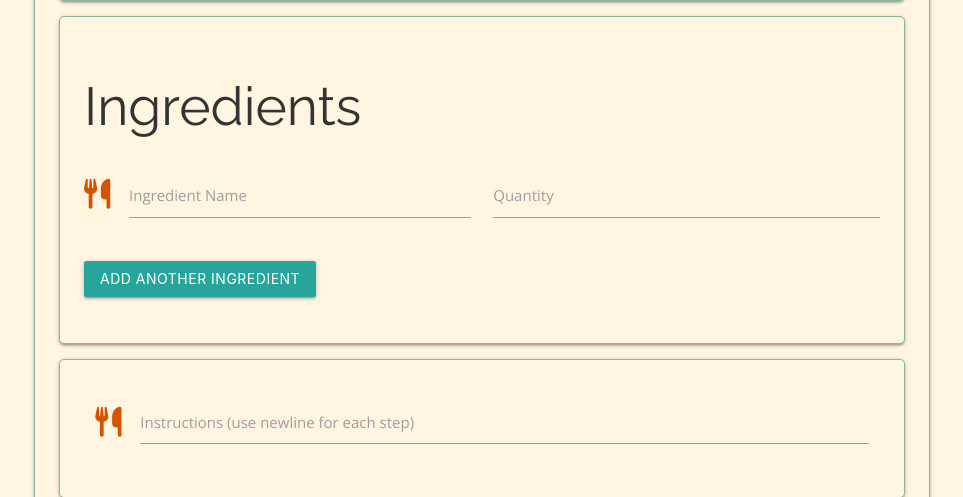
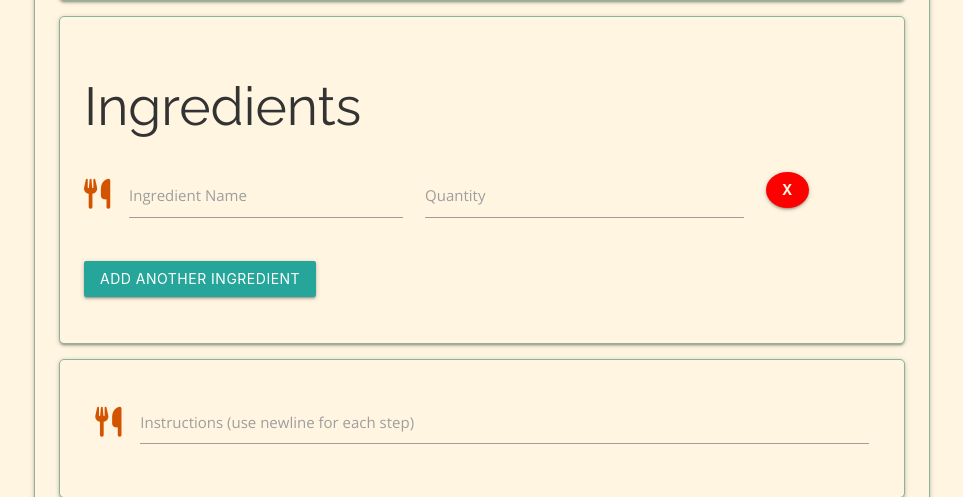
Before and after one commit to TaherCCG/airybitesrecipes, a Flask app: page /add_recipe in a window 1280 px wide. Shown: the part 873-1370 px from the top of the page, without its empty margins (158-1121 px from the left). Run offline with Flask 3, Linux system fonts and the light colour scheme; the visitor is signed in with stand-in values (Sample User, id 1); data that the repository does not hold is empty; some libraries are stand-ins or nearby versions.

Commit message:
Add: Button to remove ingrediant

```diff
--- a/static/css/style.css
+++ b/static/css/style.css
@@ -50,6 +50,7 @@ a:hover {
     color: var(--secondary-colour);
 }
 
+/* Buttons */
 .button-primary {
     background-color: var(--primary-colour);
     color: var(--neutral-colour);
@@ -71,6 +72,24 @@ a:hover {
 .btn-small {
     background-color: var(--accent-colour);
     margin-bottom: 25px;
+}
+
+.remove-ingredient-btn {
+    background-color: red;
+    border-radius: 50%;
+    color: var(--neutral-colour);
+    font-weight: bold;
+}
+
+.remove-ingredient-btn:hover {
+    background-color: rgb(121, 5, 5);
+}
+
+.remove-ingredient-span {
+    display:none;
+}
+.remove-ingredient-span:hover {
+    display:flex;
 }
 
 .header,
--- a/static/js/script.js
+++ b/static/js/script.js
@@ -14,33 +14,45 @@ $(document).ready(function () {
     ref 1: https://www.mongodb.com/community/forums/t/how-to-and-a-new-field-and-update-value-dynamically-through-mongo-shell/266383
     ref 2: https://stackoverflow.com/questions/53083602/dynamically-populating-a-field-with-addfields-when-getting-document-by-id
     */
-    // Function to add ingredient input fields dynamically.
+
     let ingredientCount = 1;
 
+    // Function to add ingredient input fields dynamically.
     function addIngredient() {
         ingredientCount++;
         const ingredientsDiv = document.getElementById('ingredients');
         const newIngredientDiv = document.createElement('div');
         newIngredientDiv.classList.add('row', 'ingredient');
         newIngredientDiv.innerHTML = `
-            <div class="input-field col s6">
+        <div class="input-field col s5">
             <label for="ingredient_name_${ingredientCount}">Ingredient Name</label>
             <input type="text" id="ingredient_name_${ingredientCount}" name="ingredient_name[]" class="validate" required>
         </div>
-            <div class="input-field col s6">
+        <div class="input-field col s5">
             <label for="ingredient_quantity_${ingredientCount}">Quantity</label>
             <input type="text" id="ingredient_quantity_${ingredientCount}" name="ingredient_quantity[]" class="validate" required>
+        </div>
+        <div class="input-field col s2" style="display: flex; align-items: center;">
+            <button type="button" class="btn remove-ingredient-btn">X</button>
         </div>
     `;
         ingredientsDiv.appendChild(newIngredientDiv);
     }
 
+    // Event listener for dynamically added remove buttons
+    document.addEventListener('click', function (event) {
+        if (event.target.classList.contains('remove-ingredient-btn')) {
+            const button = event.target;
+            const ingredientDiv = button.parentElement.parentElement;
+            ingredientDiv.remove();
+        }
+    });
+
     // Event listener for "Add Another Ingredient" button
-    $('#add-ingredient-btn').on('click', function () {
+    document.getElementById('add-ingredient-btn').addEventListener('click', function () {
         addIngredient();
     });
 
-    // Validate Materialize Category Selector
     validateMaterializeSelect();
     function validateMaterializeSelect() {
         let classValid = { "border-bottom": "1px solid #4caf50", "box-shadow": "0 1px 0 0 #4caf50" };
@@ -69,24 +81,22 @@ $(document).ready(function () {
         });
     }
 
-    // User deletion by admin
     let userIdToDelete = '';
 
-    window.showDeleteModal = function(userId) {
+    window.showDeleteModal = function (userId) {
         userIdToDelete = userId;
         const modal = document.getElementById('deleteUserModal');
         const instance = M.Modal.getInstance(modal);
         instance.open();
     }
 
-    window.confirmDelete = function() {
+    window.confirmDelete = function () {
         const deleteRecipes = document.getElementById('deleteRecipesCheckbox').checked;
         document.getElementById('deleteRecipesInput').value = deleteRecipes ? 'true' : 'false';
         const form = document.getElementById('deleteUserForm');
         form.action = `/delete_user/${userIdToDelete}`;
         form.submit();
 
-        // Close the modal
         const modal = document.getElementById('deleteUserModal');
         const instance = M.Modal.getInstance(modal);
         instance.close();
--- a/templates/add_recipe.html
+++ b/templates/add_recipe.html
@@ -12,7 +12,7 @@
                     <select id="category_name" name="category_name" class="validate" required>
                         <option value="" disabled selected>Choose Category</option>
                         {% for category in categories %}
-                            <option value="{{ category.category_name }}">{{ category.category_name }}</option>
+                        <option value="{{ category.category_name }}">{{ category.category_name }}</option>
                         {% endfor %}
                     </select>
                     <label>Recipe Category</label>
@@ -22,8 +22,8 @@
             <div class="row">
                 <div class="input-field col s12">
                     <i class="fas fa-pencil-alt icon prefix"></i>
-                    <input id="recipe_title" name="recipe_title" minlength="5" maxlength="50"
-                        type="text" class="validate" required>
+                    <input id="recipe_title" name="recipe_title" minlength="5" maxlength="50" type="text"
+                        class="validate" required>
                     <label for="recipe_title">Recipe Title</label>
                 </div>
             </div>
@@ -59,28 +59,33 @@
                     <label for="servings">Servings</label>
                 </div>
             </div>
-            <!-- Ingreditents -->
+            <!-- Ingredients -->
             <div class="row card-panel">
                 <h2>Ingredients</h2>
                 <div id="ingredients">
                     <div class="row ingredient">
-                        <div class="input-field col s6">
+                        <div class="input-field col s5">
                             <i class="fas fa-utensils icon prefix"></i>
-                            <input type="text" id="ingredient_name_1" name="ingredient_name[]"
-                                class="validate" required>
+                            <input type="text" id="ingredient_name_1" name="ingredient_name[]" class="validate"
+                                required>
                             <label for="ingredient_name_1">Ingredient Name</label>
                         </div>
-                        <div class="input-field col s6">
-                            <input type="text" id="ingredient_quantity_1" name="ingredient_quantity[]"
-                                class="validate" required>
+                        <div class="input-field col s5">
+                            <input type="text" id="ingredient_quantity_1" name="ingredient_quantity[]" class="validate"
+                                required>
                             <label for="ingredient_quantity_1">Quantity</label>
+                        </div>
+                        <div class="input-field col s2" style="display: flex; align-items: center;">
+                            <button type="button" class="btn remove-ingredient-btn">X
+                                <span class="remove-ingredient-span" >Remove Ingredient</span>
+                            </button>
                         </div>
                     </div>
                 </div>
-                <button type="button" id="add-ingredient-btn" class="btn" onclick="addIngredient()">
-                    Add Another Ingredient
-                </button><br><br>
+                <button type="button" id="add-ingredient-btn" class="btn">Add Another Ingredient</button><br><br>
             </div>
+
+
             <!-- Instructions -->
             <div class="row card-panel">
                 <div class="input-field col s12">
```
Lines whose indentation alone changed are shown as unchanged.
